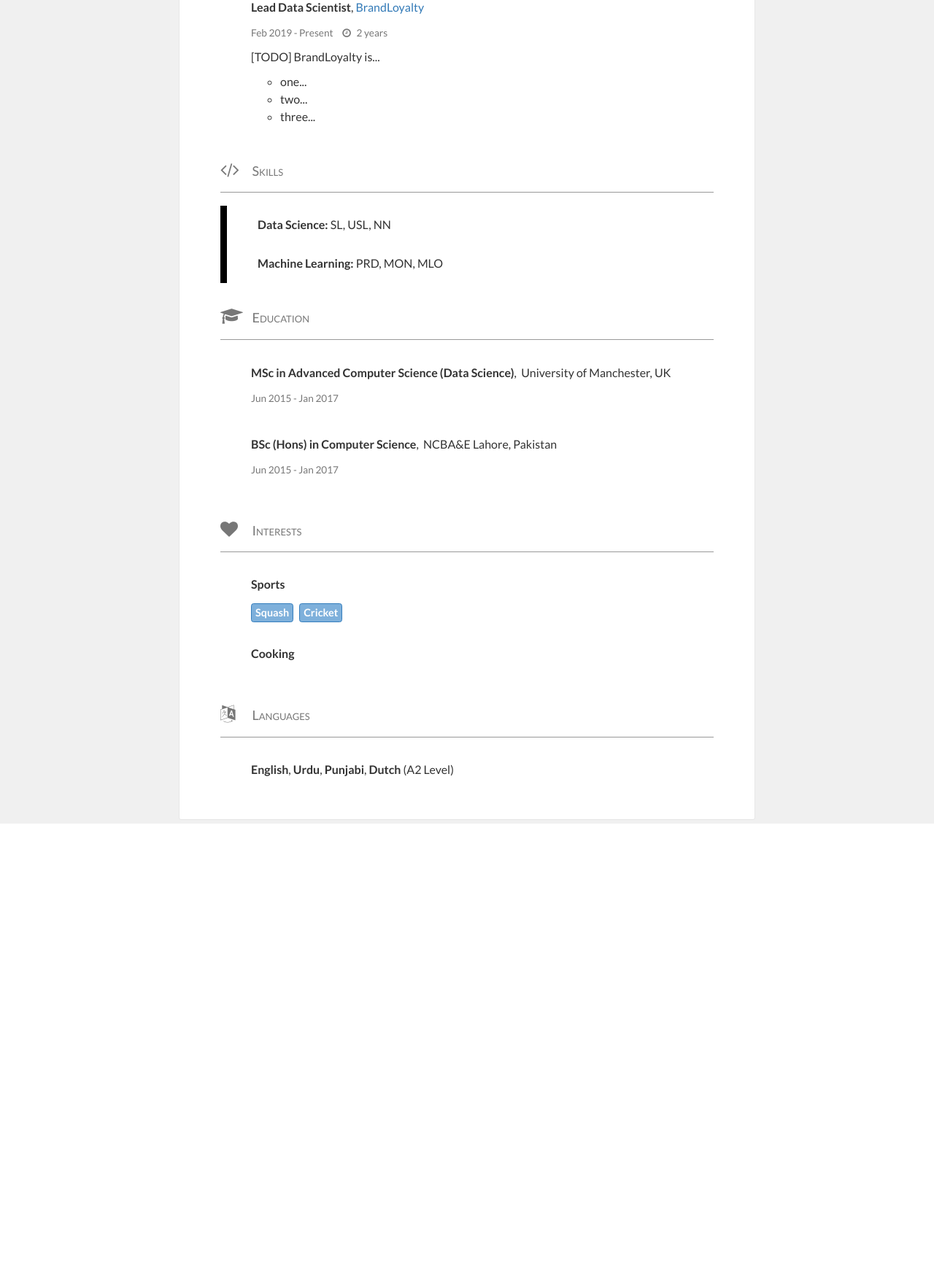
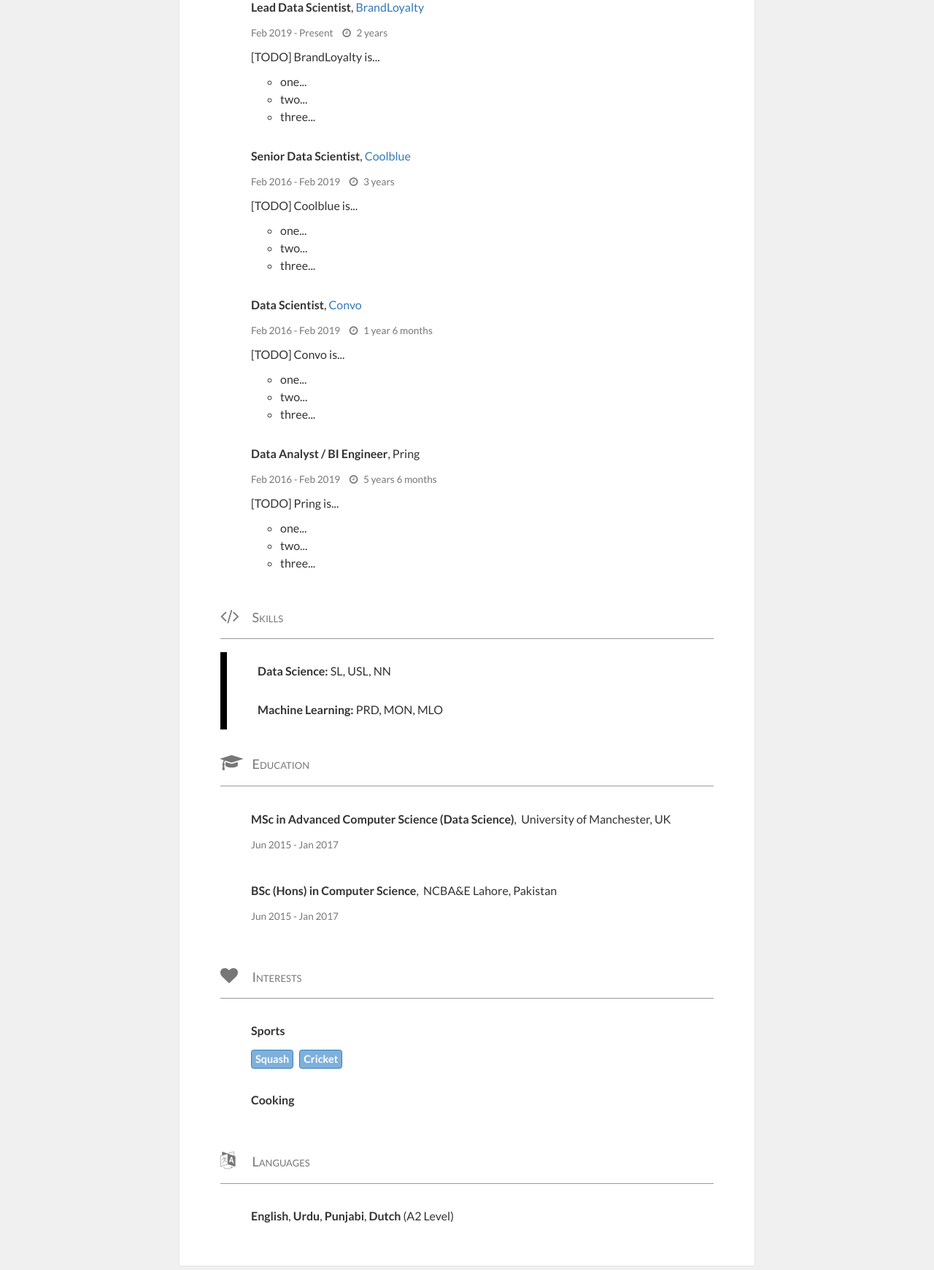
Before and after one commit to mhaseebtariq/mhaseebtariq.github.io, a Python web app: template resume/builder/templates/home.html in a window 1280 px wide. Shown: the part 588-2329 px from the top of the page at 73% size. Before the commit the page ends 1717 px from the top, so only its background shows below. Run offline with Jinja, Linux system fonts and the light colour scheme; the template is opened without the code that fills it, so the values that code supplies are empty; some libraries are stand-ins or nearby versions.

Commit message:
Update home.html

```diff
--- a/resume/builder/templates/home.html
+++ b/resume/builder/templates/home.html
@@ -31,7 +31,66 @@
                       <li> three... </li>
                   </ul>
               </div>
-
+            </li>
+            <li class="card-nested">
+              <div class="content has-sidebar">
+                <p class="clear-margin-sm">
+                  <strong>Senior Data Scientist</strong>,
+                  <a href="https://www.coolblue.nl/" target="_blank">Coolblue</a>
+                </p>
+                <p class="text-muted">
+                  <small>
+                    <span class="space-right">Feb 2016 - Feb 2019</span>
+                     <span> <i class="fa fa-clock-o icon-left"></i> 3 years </span>
+                  </small>
+                </p>
+                <p>[TODO] Coolblue is...</p>
+                  <ul>
+                      <li> one... </li>
+                      <li> two... </li>
+                      <li> three... </li>
+                  </ul>
+              </div>
+            </li>
+            <li class="card-nested">
+              <div class="content has-sidebar">
+                <p class="clear-margin-sm">
+                  <strong>Data Scientist</strong>,
+                  <a href="https://www.convo.com/" target="_blank">Convo</a>
+                </p>
+                <p class="text-muted">
+                  <small>
+                    <span class="space-right">Feb 2016 - Feb 2019</span>
+                     <span> <i class="fa fa-clock-o icon-left"></i> 1 year 6 months </span>
+                  </small>
+                </p>
+                <p>[TODO] Convo is...</p>
+                  <ul>
+                      <li> one... </li>
+                      <li> two... </li>
+                      <li> three... </li>
+                  </ul>
+              </div>
+            </li>
+            <li class="card-nested">
+              <div class="content has-sidebar">
+                <p class="clear-margin-sm">
+                  <strong>Data Analyst / BI Engineer</strong>,
+                  Pring
+                </p>
+                <p class="text-muted">
+                  <small>
+                    <span class="space-right">Feb 2016 - Feb 2019</span>
+                     <span> <i class="fa fa-clock-o icon-left"></i> 5 years 6 months </span>
+                  </small>
+                </p>
+                <p>[TODO] Pring is...</p>
+                  <ul>
+                      <li> one... </li>
+                      <li> two... </li>
+                      <li> three... </li>
+                  </ul>
+              </div>
             </li>
         </ul>
 
```
